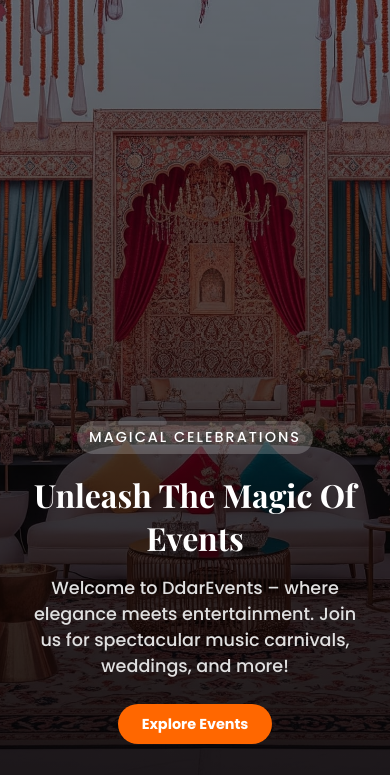
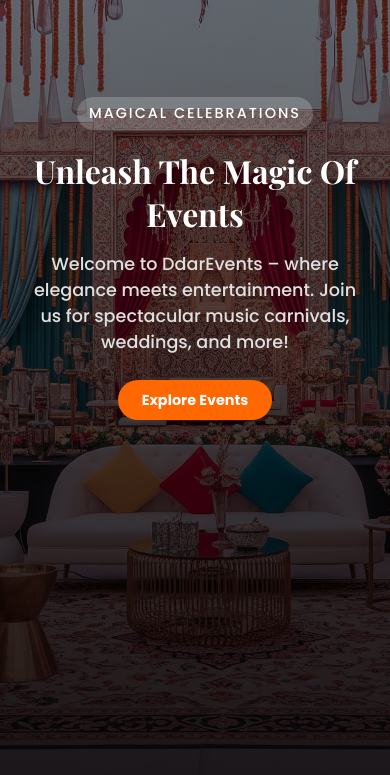
Before and after one commit to Dipali2405/DdarEvents, a plain HTML site: page index.html in a window 390 px wide. Shown: the part 69-844 px from the top of the page. Drawn offline with nearby package versions, Linux system fonts and the light colour scheme.

Commit message:
index.html

```diff
--- a/index.html
+++ b/index.html
@@ -178,6 +178,12 @@
       .nav-links li a {
         padding: 8px 10px;
       }
+
+      /* Shift hero-content upward on mobile */
+      .hero-content {
+        margin-top: 10vh !important;
+        margin-bottom: auto !important;
+      }
     }
 
     @media (max-width: 480px) {
```
